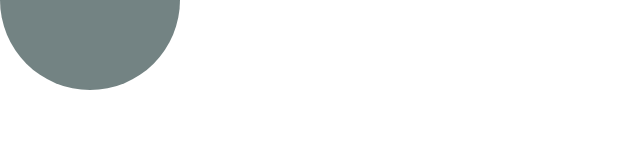
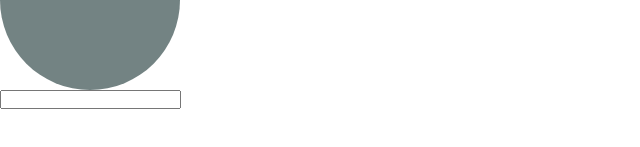
Before and after one commit to KurukshetraCodingSchool/W-2-Batch, a plain HTML site: page chaptar2/index.html in a window 1280 px wide. Shown: the part 307-454 px from the top of the page, without its empty margins (0-640 px from the left). Drawn offline with Linux system fonts and the light colour scheme.

Commit message:
Attribute Selectors &  Universal Selector

```diff
--- a/chaptar2/index.html
+++ b/chaptar2/index.html
@@ -15,5 +15,9 @@
     <div class="box">Class</div>
     <!-- id -->
     <div id="Circle"> ID</div>
+
+
+<input type="text">
+
 </body>
 </html>
--- a/chaptar2/style.css
+++ b/chaptar2/style.css
@@ -2,6 +2,7 @@
     margin: 0;
     padding: 0;
     box-sizing: border-box;
+
 }
 html,body{
     width: 100%;
@@ -27,3 +28,7 @@
     border-radius: 50%;
     text-align: center;
 }
+
+input[type = "text"]{
+    /* color: red; */
+}
```
Also changed, not shown: 1 other file.
